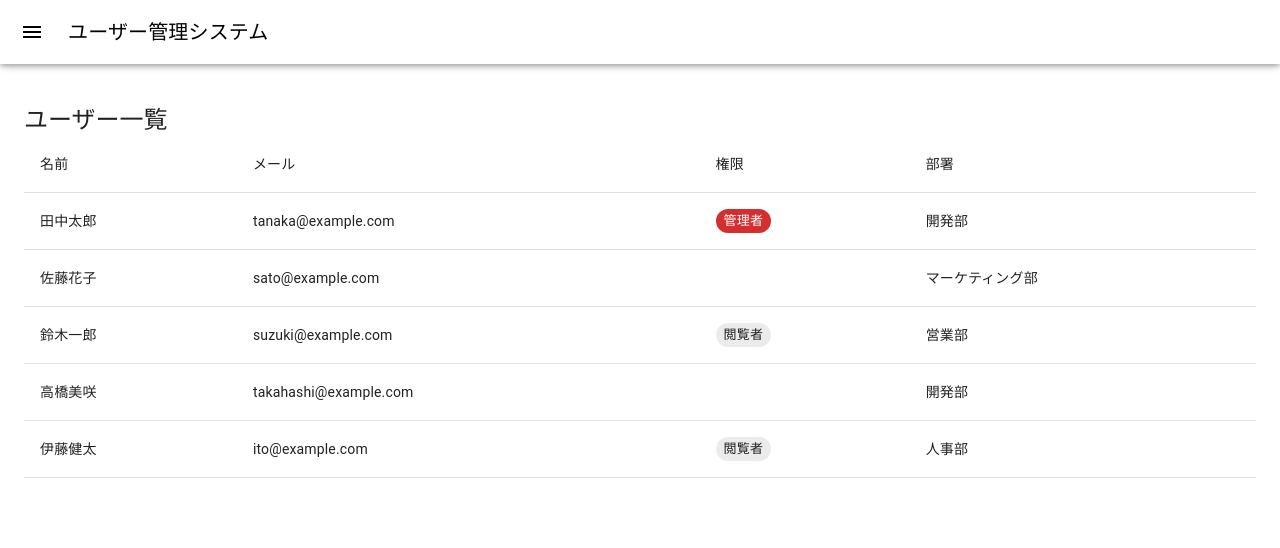
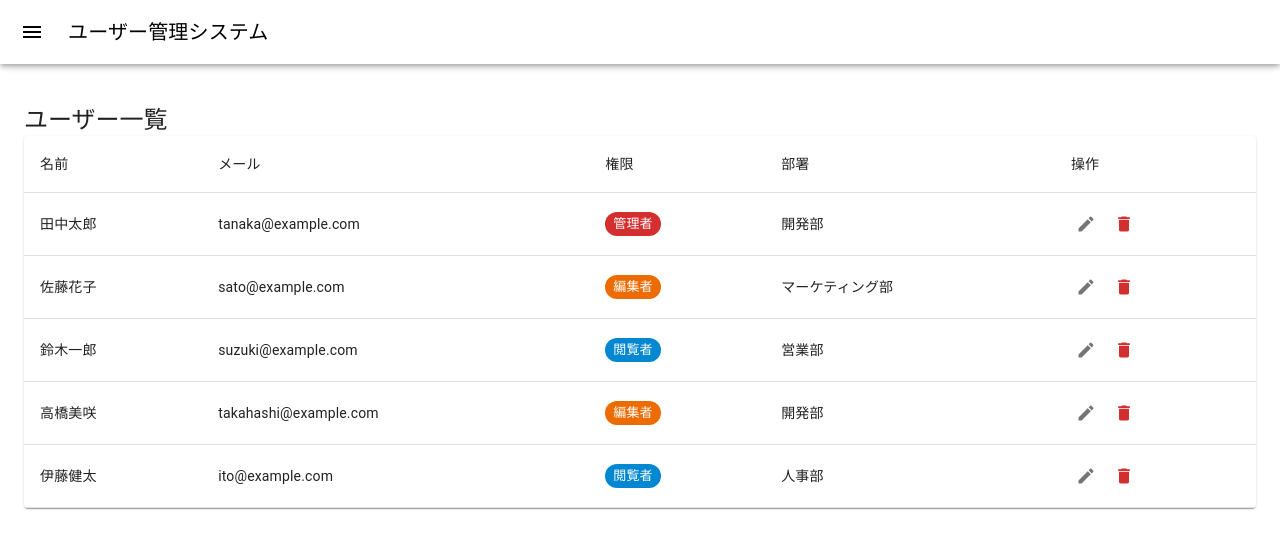
Before and after one commit to taisei-dev26/react-onboarding, a React (Create React App) app: page / in a window 1280 px wide. Shown: the top 548 px of the page. Built offline with nearby package versions, Linux system fonts and the light colour scheme; data requests are answered from the project's data file.

Commit message:
Update UserListPage to use UserTable component
Move navigation logic to page layer with handleEdit callback,
keeping UserTable as a pure presentational component.

Co-Authored-By: Claude <noreply@anthropic.com>

```diff
--- a/src/features/users/pages/UserListPage.tsx
+++ b/src/features/users/pages/UserListPage.tsx
@@ -1,12 +1,7 @@
-import { Alert, Box, Chip, CircularProgress, Table, TableBody, TableCell, TableContainer, TableHead, TableRow, Typography } from "@mui/material"
+import { Alert, Box, Chip, CircularProgress, Typography } from "@mui/material"
 import { useUsers } from "../hooks/useUsers"
-import { Role } from "../types"
+import UserTable from "../components/UserTable";
 
-const roleLabels: Record<Role, { label: string; color: 'error' | 'primary' | 'default' }> = {
-    admin:  { label: '管理者', color: 'error' },
-    editor: { label: '編集者', color: 'primary' },
-    viewer: { label: '閲覧者', color: 'default' },
-}
 
 const UserListPage = () => {
     const { data: users, isLoading, isError, error } = useUsers();
@@ -32,32 +27,7 @@ const UserListPage = () => {
             <Typography variant="h5" sx={{ mt: 2 }}>
                 ユーザー一覧
             </Typography>
-
-            <TableContainer>
-                <Table>
-                    <TableHead>
-                        <TableRow>
-                            <TableCell>名前</TableCell>
-                            <TableCell>メール</TableCell>
-                            <TableCell>権限</TableCell>
-                            <TableCell>部署</TableCell>
-                        </TableRow>
-                    </TableHead>
-                    <TableBody>
-                        {users?.map((user) => (
-                            <TableRow key={user.id}>
-                                <TableCell>{user.name}</TableCell>
-                                <TableCell>{user.email}</TableCell>
-                                <TableCell>
-                                    <Chip label={roleLabels[user.role].label} color={roleLabels[user.role].color} size="small"/>
-                                </TableCell>
-                                <TableCell>{user.department}</TableCell>
-                            </TableRow>
-                        ))}
-
-                    </TableBody>
-                </Table>
-            </TableContainer>
+            <UserTable users={users ?? []}/>
         </Box>
     )
 }
```
